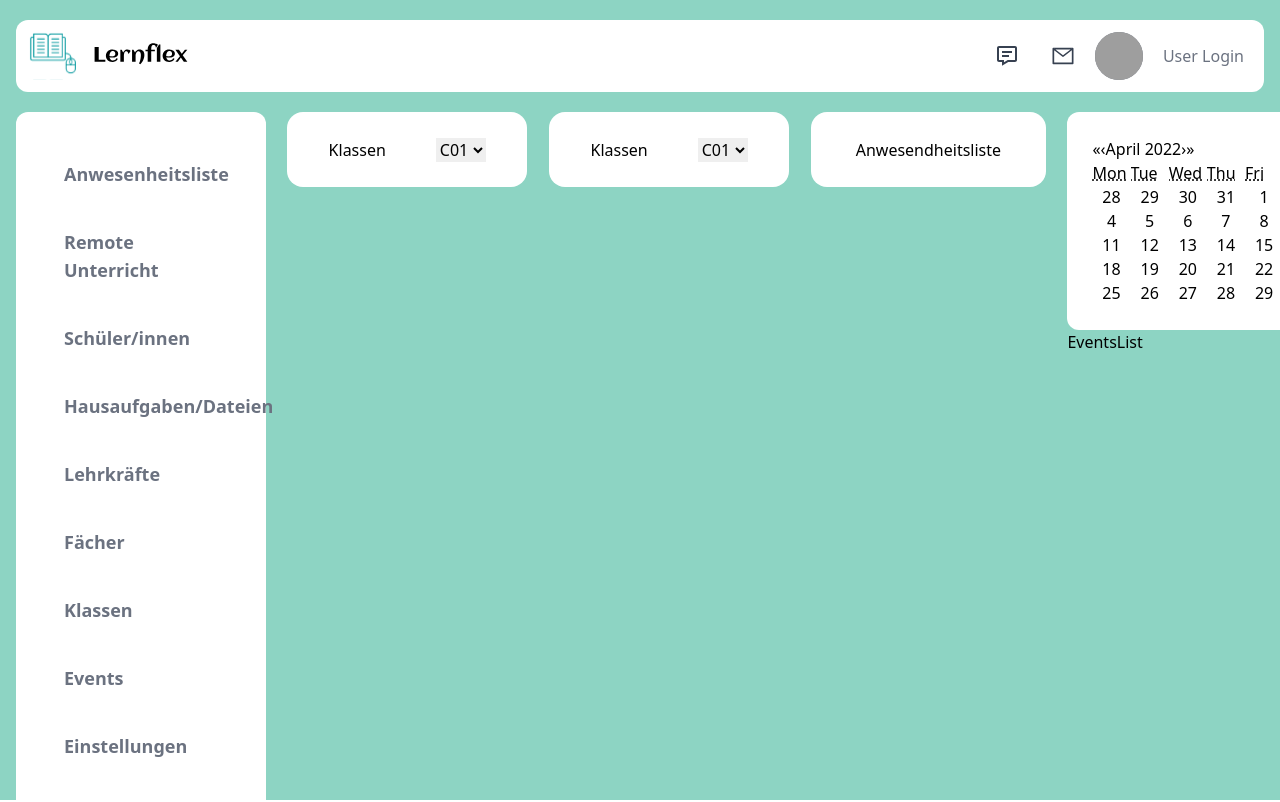
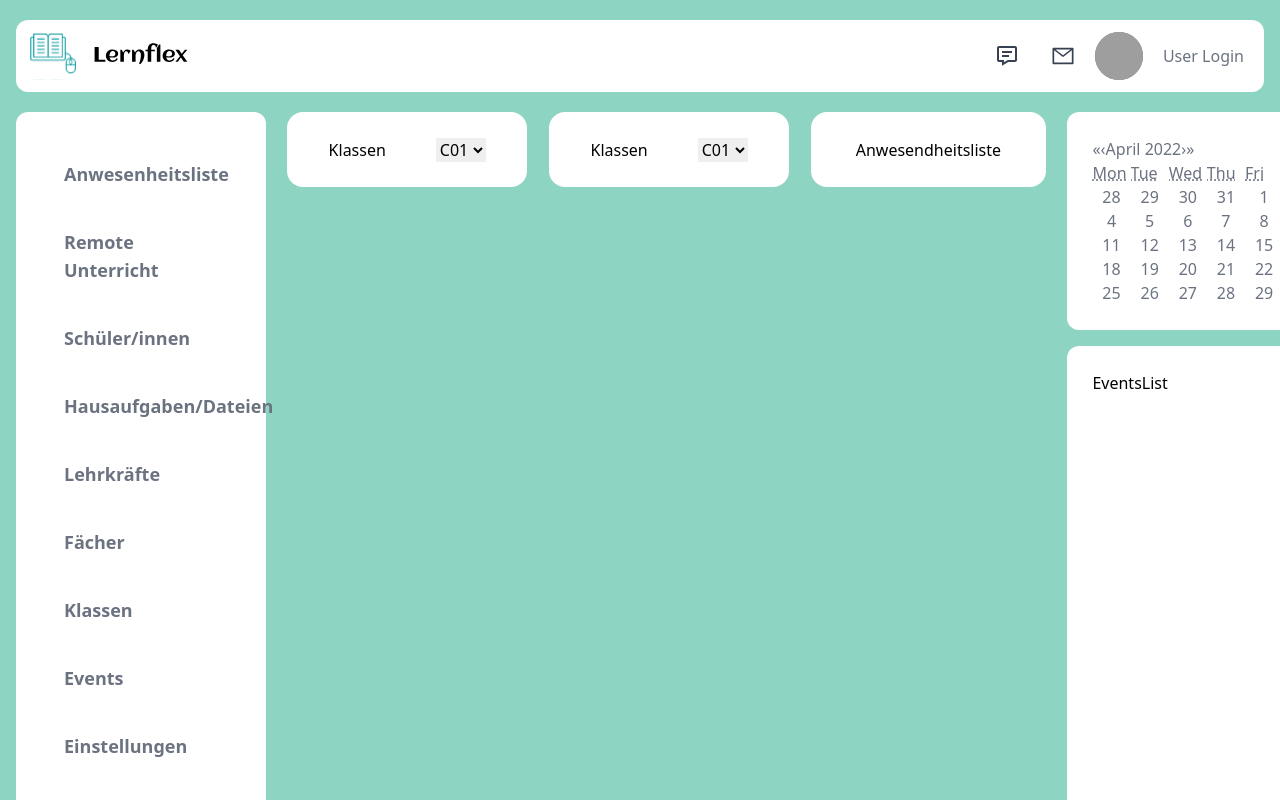
Before and after one commit to GrundSchul-App/lernflex-frontend, a React (Create React App) app: page / in a window 1280 px wide. Shown: the top 802 px of the page. Built offline with nearby package versions, Linux system fonts and the light colour scheme; grey boxes are pictures that could not be loaded.

Commit message:
context erstelt

```diff
--- a/src/App.js
+++ b/src/App.js
@@ -1,9 +1,8 @@
-
 import EventsList from "./components/EventsList";
 import Header from "./components/Header";
 import Main from "./components/Main";
 import Sidebar from "./components/Sidebar";
-import CalendarComponent from './components/CalendarComponent'
+import CalendarComponent from "./components/CalendarComponent";
 
 function App() {
   return (
@@ -20,7 +19,6 @@ function App() {
       </div>
       {/* calendar */}
       {/* Main */}
-
     </div>
   );
 }
--- a/src/components/CalendarComponent.jsx
+++ b/src/components/CalendarComponent.jsx
@@ -1,16 +1,18 @@
-import React , {useState} from 'react';
-import Calendar from 'react-calendar';
+import React, { useState } from "react";
+import Calendar from "react-calendar";
 
- function CalendarComponent(props) {
-    const [date,setDate]=useState(new Date());
+function CalendarComponent(props) {
+  const [date, setDate] = useState(new Date());
 
-    const onChange=date=>{ setDate(date);}
+  const onChange = (date) => {
+    setDate(date);
+  };
 
-    return (
-        <div className="bg-white rounded-xl  w-[317px] mt-4 py-[25px] px-[25px]">
-         <Calendar onChange={onChange} value={date}/>
-        </div>
-    )
+  return (
+    <div className="bg-white rounded-xl  w-[317px] mt-4 py-[25px] px-[25px]">
+      <Calendar onChange={onChange} value={date} className="text-gray-500"/>
+    </div>
+  );
 }
-export default CalendarComponent
+export default CalendarComponent;
 //import * as AiIcons from "react-icons/ai";
--- a/src/components/EventsList.jsx
+++ b/src/components/EventsList.jsx
@@ -2,7 +2,7 @@ import React from 'react'
 
 const EventsList = () => {
   return (
-    <div>EventsList</div>
+    <div className="bg-white mt-4 rounded-xl h-[585px] w-[317px] p-[25px]">EventsList</div>
   )
 }
 
--- /dev/null
+++ b/src/context/context.js
@@ -0,0 +1,6 @@
+import { createContext } from "react";
+export const Context = createContext();
+const ContextProvider = (props) => {
+  return <ContextProvider>{props.children}</ContextProvider>;
+};
+export default ContextProvider;
```
